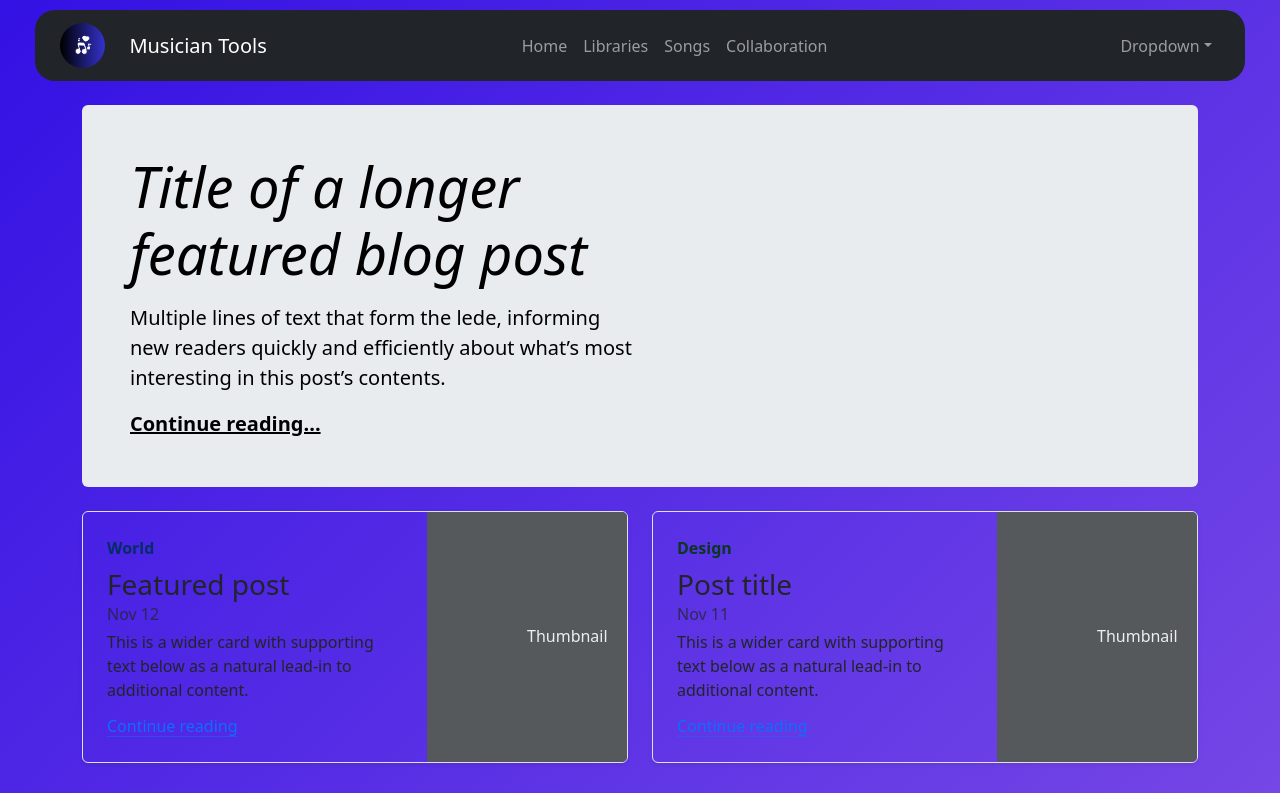
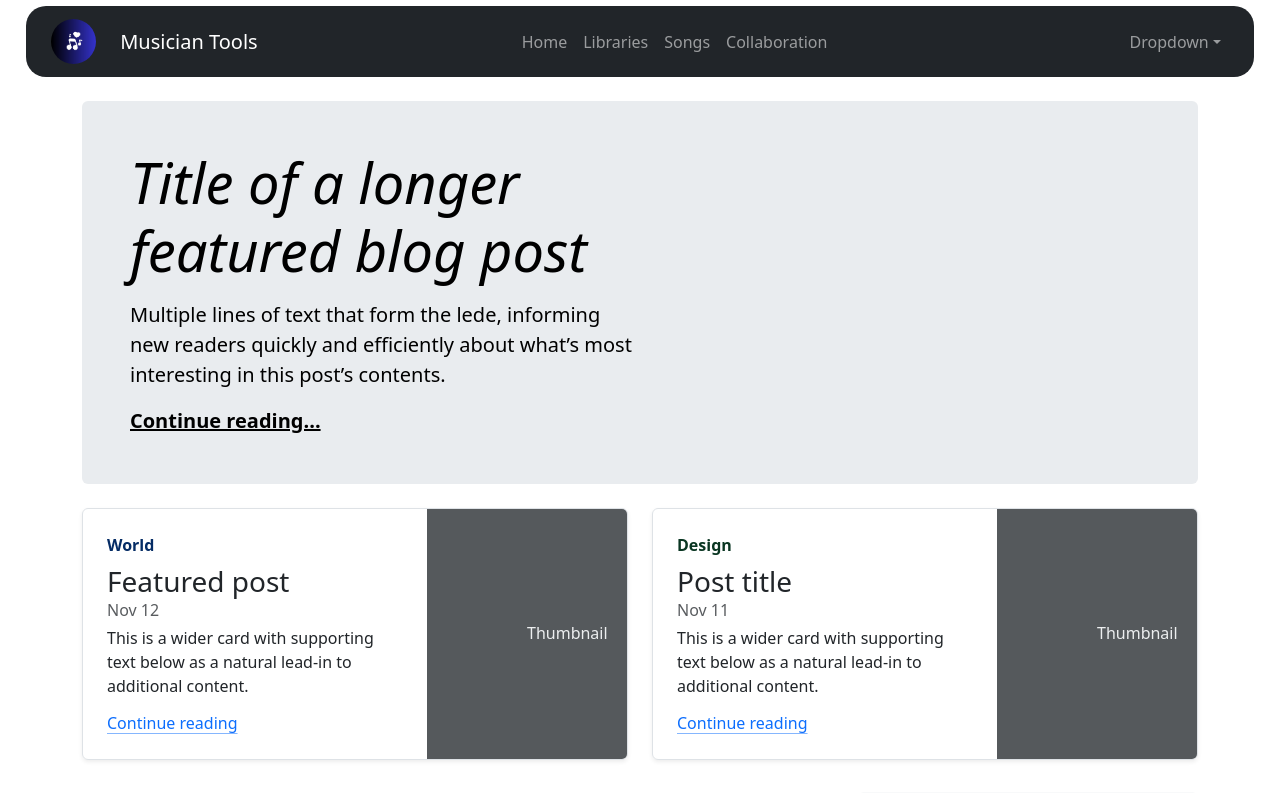
Before and after one commit to tanteliniaina/MusicianTools, an Angular app: page / in a window 1280 px wide. Shown: the top 793 px of the page. Built offline with nearby package versions, Linux system fonts and the light colour scheme.

Commit message:
enlevement du fond déguelase

```diff
--- a/src/styles.css
+++ b/src/styles.css
@@ -1,4 +1,4 @@
-body {
+/*body {
     background: rgb(52, 17, 228);
     background: -moz-linear-gradient(135deg, rgba(52, 17, 228, 1) 0%, rgba(211, 148, 233, 1) 100%);
     background: -webkit-linear-gradient(135deg, rgba(52, 17, 228, 1) 0%, rgba(211, 148, 233, 1) 100%);
@@ -10,6 +10,7 @@ body {
     margin: 10px;
     height: 100%;
 }
+*/
 
 .navbar.navbar-expand-lg.navbar-dark.bg-dark{
     position: sticky; padding-left: 2%;margin-left: 2%;padding-right: 2%;margin-right: 2%; margin-top: 0.5%; border-radius: 20px;
```
